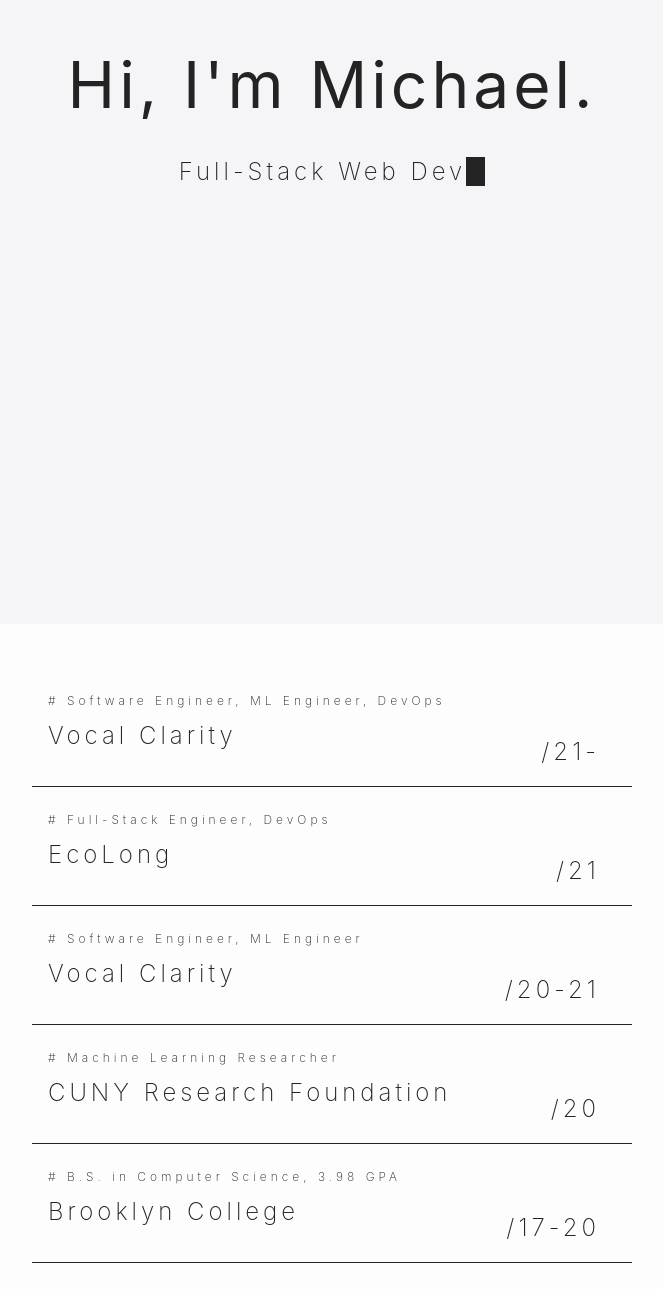
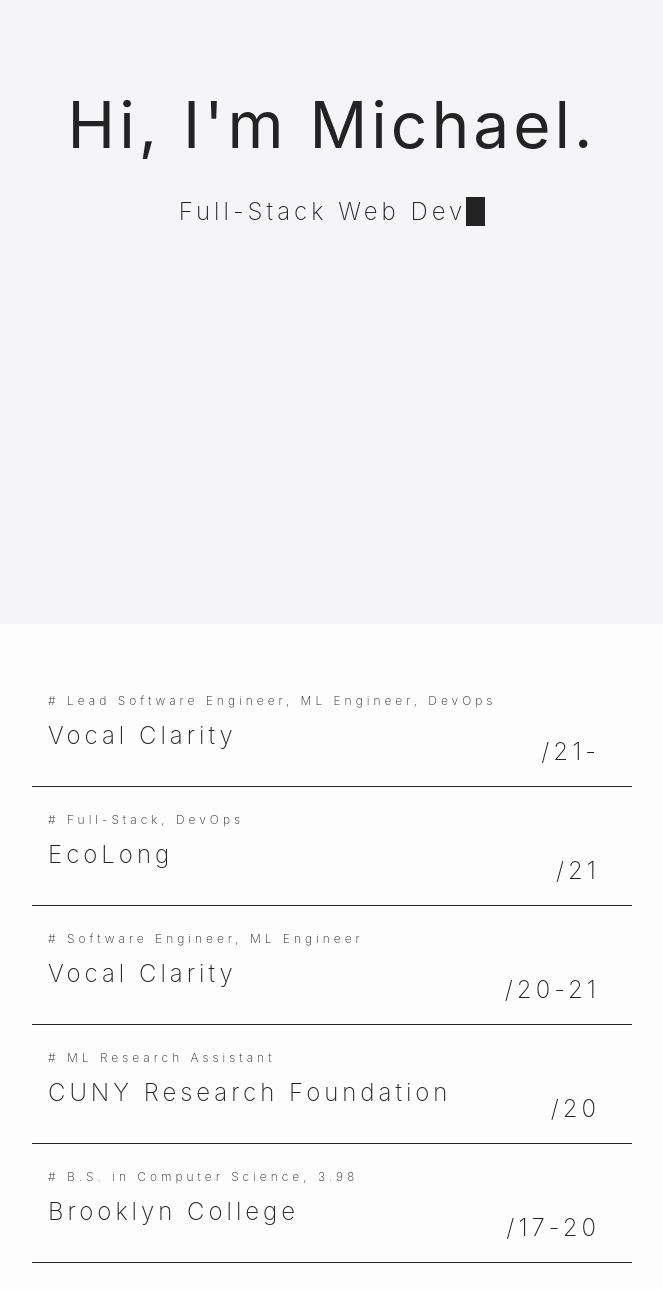
Before and after one commit to MikeAleksa/PersonalWebsiteNextJS, a Next.js app: page / in a window 1280 px wide. Shown: the part 176-1465 px from the top of the page, without its empty margins (308-971 px from the left). Built offline with nearby package versions, Linux system fonts and the light colour scheme.

Commit message:
fix welcome layout and animate experience

```diff
--- a/components/Experience.tsx
+++ b/components/Experience.tsx
@@ -4,31 +4,37 @@
   <div>
     <ExperienceItem
       entity="Vocal Clarity"
-      position="Software Engineer, ML Engineer, DevOps"
+      link="https://www.vocalclarity.ai"
+      position="Lead Software Engineer, ML Engineer, DevOps"
       timeframe="/21-"
     />
     <ExperienceItem
       entity="EcoLong"
-      position="Full-Stack Engineer, DevOps"
+      link="https://www.eco-long.com"
+      position="Full-Stack, DevOps"
       timeframe="/21"
     />
     <ExperienceItem
       entity="Vocal Clarity"
+      link="https://www.vocalclarity.ai"
       position="Software Engineer, ML Engineer"
       timeframe="/20-21"
     />
     <ExperienceItem
       entity="CUNY Research Foundation"
-      position="Machine Learning Researcher"
+      link="https://www.rfcuny.org"
+      position="ML Research Assistant"
       timeframe="/20"
     />
     <ExperienceItem
       entity="Brooklyn College"
-      position="B.S. in Computer Science, 3.98 GPA"
+      link="https://www.brooklyn.cuny.edu"
+      position="B.S. in Computer Science, 3.98"
       timeframe="/17-20"
     />
     <ExperienceItem
       entity="New York University"
+      link="https://www.nyu.edu"
       position="B.A. in Music"
       timeframe="/08-12"
       lastItem={true}
--- a/components/ExperienceItem.tsx
+++ b/components/ExperienceItem.tsx
@@ -1,12 +1,13 @@
 interface Props {
   entity: string
+  link: string
   position: string
   timeframe: string
   lastItem?: boolean
 }
 
 const Experience = (props: Props) => {
-  const { entity, position, timeframe, lastItem = false } = props
+  const { entity, link, position, timeframe, lastItem = false } = props
   return (
     <div
       className={
@@ -14,11 +15,13 @@
         (lastItem ? ' experience-item-layout-last' : '')
       }
     >
-      <p className="experience-position description-light"># {position}</p>
-      <p className="experience-entity description">
-        {entity}
-        <span className="experience-timeframe description">{timeframe}</span>
-      </p>
+      <a href={link} target="_blank" rel="noreferrer">
+        <p className="experience-position description-light"># {position}</p>
+        <p className="experience-entity description">
+          {entity}
+          <span className="experience-timeframe description">{timeframe}</span>
+        </p>
+      </a>
     </div>
   )
 }
--- a/components/TypingText.tsx
+++ b/components/TypingText.tsx
@@ -6,8 +6,9 @@
       options={{
         strings: [
           'Full-Stack Web Developer',
-          'Machine Learning Practitioner',
-          'DevOps and Cloud Engineer',
+          'DevOps Practitioner',
+          'Machine Learning Engineer',
+          'Cloud Engineer',
           'Software Development Generalist',
         ],
         cursor: '',
--- a/components/Welcome.tsx
+++ b/components/Welcome.tsx
@@ -1,9 +1,7 @@
 import TypingText from './TypingText'
 
-const welcomeStyle = { margin: '20vh auto auto auto' }
-
 const Welcome = () => (
-  <div style={welcomeStyle}>
+  <div className="welcome-layout">
     <h1 className="title">Hi, I&apos;m Michael.</h1>
     <TypingText />
   </div>
--- a/styles/style.css
+++ b/styles/style.css
@@ -12,7 +12,7 @@
 
 a {
   color: inherit;
-  /* cursor: pointer; */
+  cursor: pointer;
   text-decoration: none;
   transition: color 0.25s;
 }
@@ -54,10 +54,12 @@
   background-color: var(--inverted-bg);
   color: var(--inverted-text);
 }
-.inverted a:hover,
-a:active,
-a:focus {
+.inverted a:hover {
   color: var(--link-inverted);
+}
+.inverted a:active,
+.inverted a:focus {
+  color: var(--inverted-text);
 }
 
 html {
@@ -156,6 +158,16 @@
 @media (max-width: 600px) {
   .hide-on-mobile {
     display: none;
+  }
+}
+
+.welcome-layout {
+  margin: 25vh auto auto auto;
+}
+
+@media (max-height: 699px) and (max-width: 600px) {
+  .welcome-layout {
+    margin: 20vh auto auto auto;
   }
 }
 
@@ -346,3 +358,30 @@
     border-color: transparent;
   }
 }
+
+.experience-item-layout a:not(:hover) {
+  visibility: none;
+  animation: text-unpop 0.5s forwards;
+}
+
+.experience-item-layout a:hover,
+.experience-item-layout-last a:hover {
+  animation: text-pop 0.5s forwards;
+}
+
+@keyframes text-pop {
+  0% {
+    text-indent: 0rem;
+  }
+  100% {
+    text-indent: 0.5rem;
+  }
+}
+@keyframes text-unpop {
+  0% {
+    text-indent: 0.5rem;
+  }
+  100% {
+    text-indent: 0rem;
+  }
+}
```
